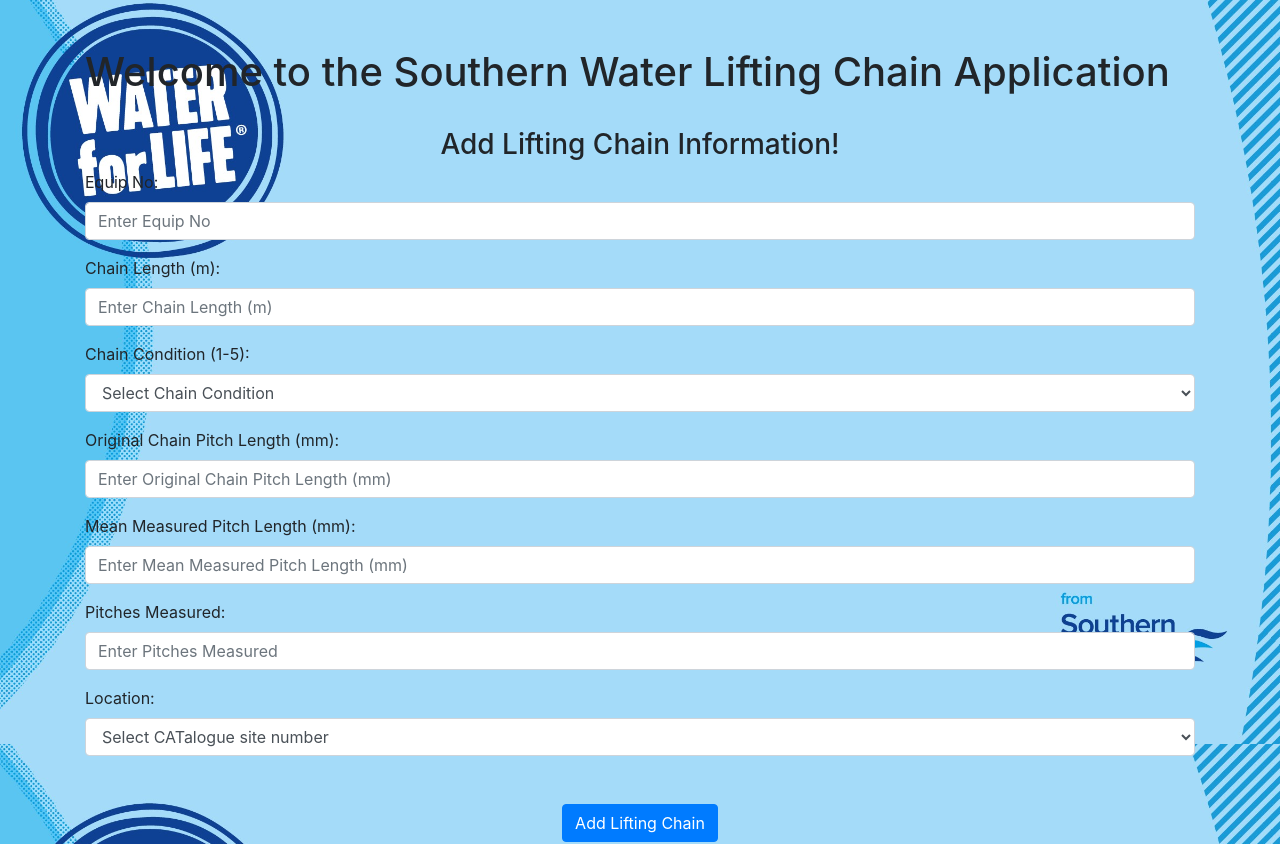
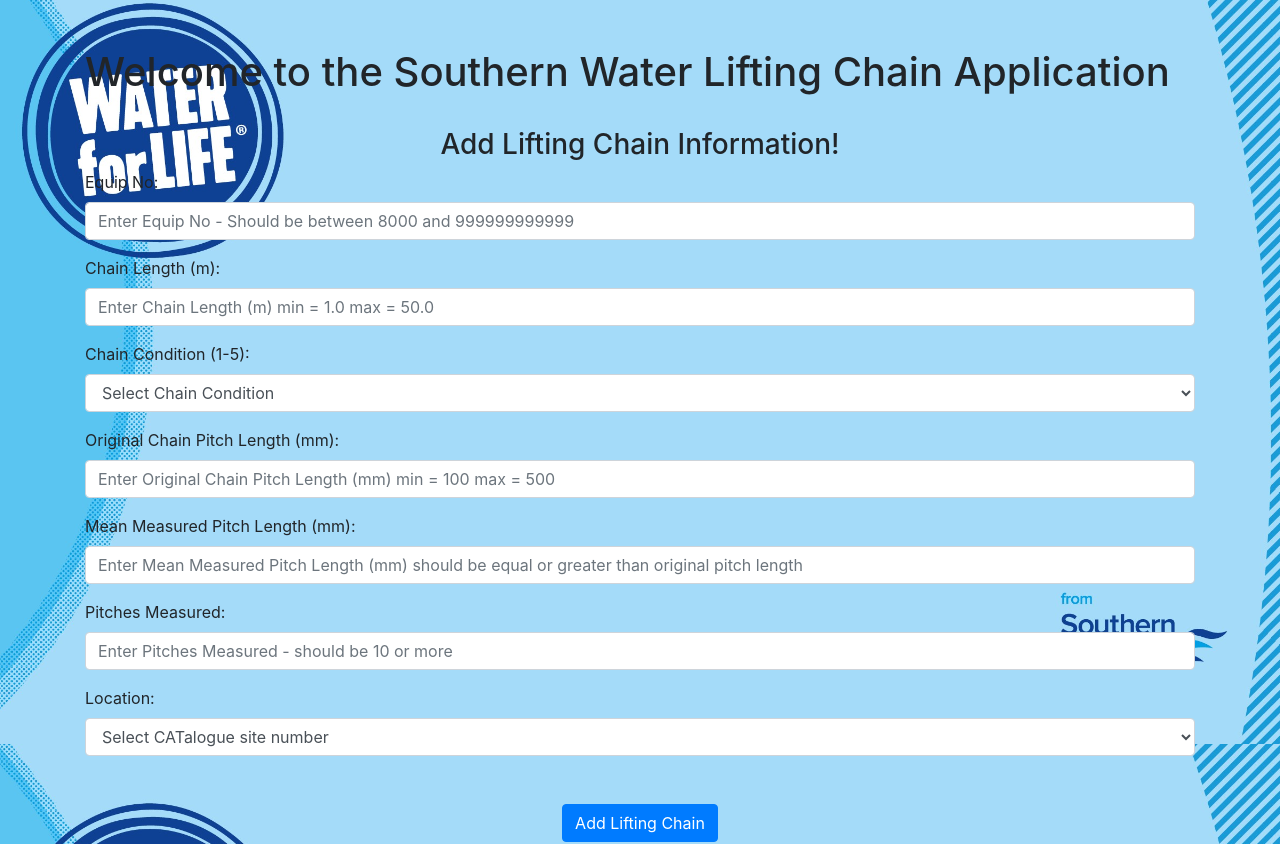
Before and after one commit to PatC86/LCApp, a Flask app: page / in a window 1280 px wide. Shown: the part 56-900 px from the top of the page. Run offline with Flask 3, Linux system fonts and the light colour scheme; a user stored in the database is signed in; some libraries are stand-ins or nearby versions.

Commit message:
Add files via upload

```diff
--- a/Website/templates/home.html
+++ b/Website/templates/home.html
@@ -6,11 +6,11 @@
     <h3 align="center">Add Lifting Chain Information!</h3>
     <div class="form-group">
         <label for="equip_no">Equip No:</label>
-        <input type="number" class="form-control" id="equip_no" name="equip_no" placeholder="Enter Equip No">
+        <input type="number" class="form-control" id="equip_no" name="equip_no" placeholder="Enter Equip No - Should be between 8000 and 999999999999">
     </div>
     <div class="form-group">
         <label for="chain_length">Chain Length (m):</label>
-        <input type="number" class="form-control" id="chain_length" name="chain_length" placeholder="Enter Chain Length (m)" step="any">
+        <input type="number" class="form-control" id="chain_length" name="chain_length" placeholder="Enter Chain Length (m) min = 1.0 max = 50.0" step="any">
     </div>
     <div class="form-group">
         <label for="chain_condition">Chain Condition (1-5):</label>
@@ -25,15 +25,15 @@
     </div>
     <div class="form-group">
         <label for="chain_pitch_length">Original Chain Pitch Length (mm):</label>
-        <input type="number" class="form-control" id="chain_pitch_length" name="chain_pitch_length" placeholder="Enter Original Chain Pitch Length (mm)">
+        <input type="number" class="form-control" id="chain_pitch_length" name="chain_pitch_length" placeholder="Enter Original Chain Pitch Length (mm) min = 100 max = 500">
     </div>
     <div class="form-group">
         <label for="mean_measured_pitch_length">Mean Measured Pitch Length (mm):</label>
-        <input type="number" class="form-control" id="mean_measured_pitch_length" name="mean_measured_pitch_length" placeholder="Enter Mean Measured Pitch Length (mm)">
+        <input type="number" class="form-control" id="mean_measured_pitch_length" name="mean_measured_pitch_length" placeholder="Enter Mean Measured Pitch Length (mm) should be equal or greater than original pitch length">
     </div>
     <div class="form-group">
         <label for="pitches_measured">Pitches Measured:</label>
-        <input type="number" class="form-control" id="pitches_measured" name="pitches_measured" placeholder="Enter Pitches Measured">
+        <input type="number" class="form-control" id="pitches_measured" name="pitches_measured" placeholder="Enter Pitches Measured - should be 10 or more">
     </div>
     <div class="form-group">
     <label for="location">Location:</label>
```
